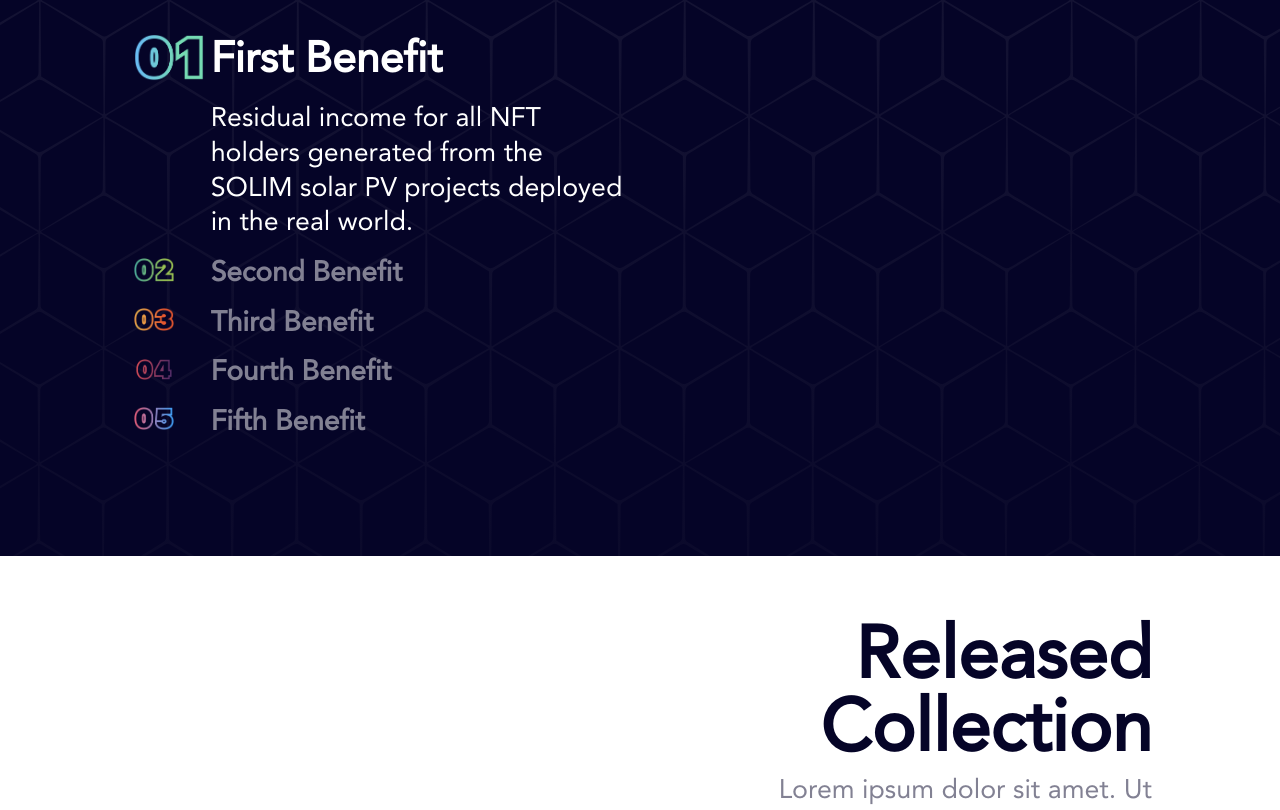
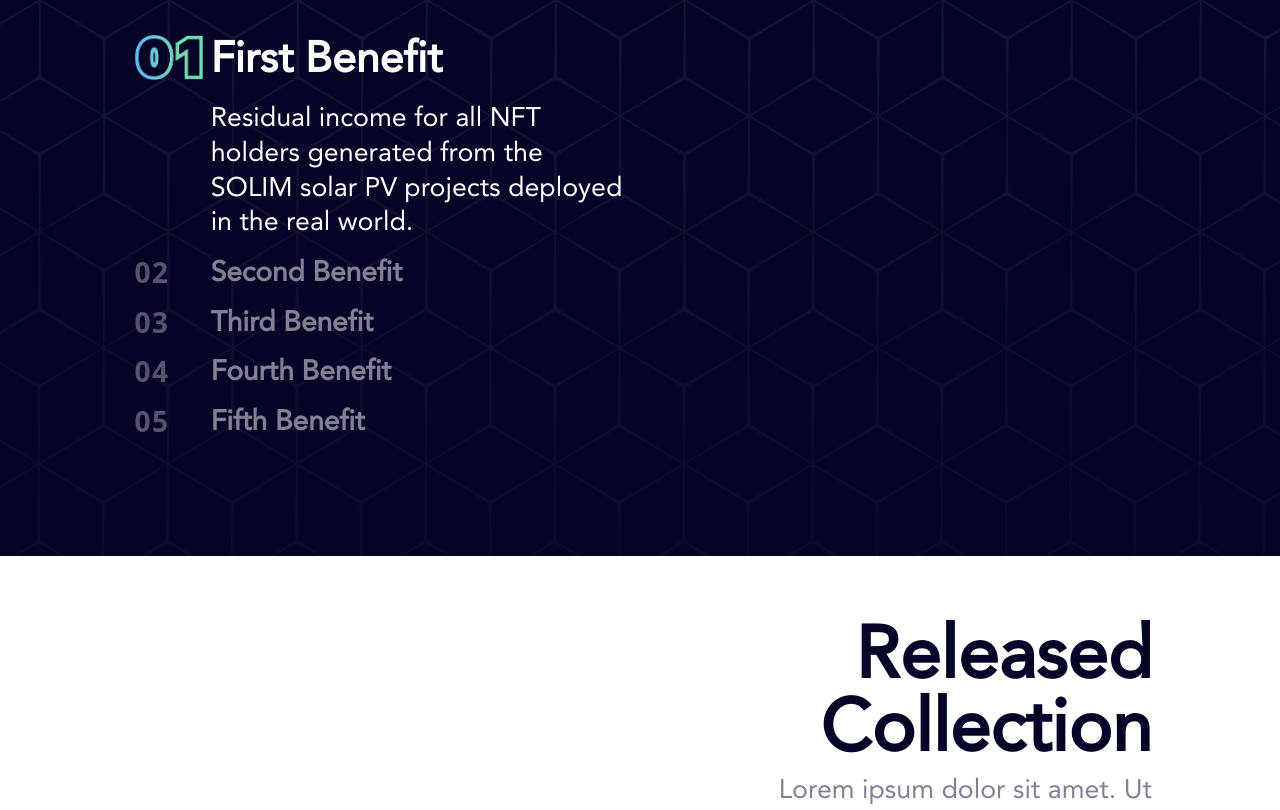
Before and after one commit to AETHER961/last-suninmotion-ui, a React (Create React App) app: page / in a window 1280 px wide. Shown: the part 2250-3060 px from the top of the page. Built offline with nearby package versions, Linux system fonts and the light colour scheme.

Commit message:
benifits section numbers pngs

```diff
--- a/src/components/Benefits.js
+++ b/src/components/Benefits.js
@@ -86,17 +86,13 @@ const Benefits = () => {
             </span>
             <div className="scrollabaleArea">
               <div className="benefitItem row p-0">
-                <p className={`col-2 `}>
-                  <img
-                    src={n01}
-                    alt="n01"
-                    className={`${
-                      scrollIndex === 0
-                        ? "benefitNbrImg"
-                        : "unFocusedBenefitNbrImg"
-                    }`}
-                  />
-                </p>
+                <div className={`col-2 `}>
+                  {scrollIndex === 0 ? (
+                    <img src={n01} alt="n01" className="benefitNbrImg" />
+                  ) : (
+                    <p className="unFocusedBenefitNbr">01</p>
+                  )}
+                </div>
                 <p
                   className={`col-10 p-0 ${
                     scrollIndex === 0 ? "benefitLabel" : "unFocusedBenefitLabel"
@@ -119,17 +115,13 @@ const Benefits = () => {
                 </div>
               </div>
               <div className={`benefitItem row p-0 `}>
-                <p className={`col-2  `}>
-                  <img
-                    src={n02}
-                    alt="n02"
-                    className={`${
-                      scrollIndex === 1
-                        ? "benefitNbrImg"
-                        : "unFocusedBenefitNbrImg"
-                    }`}
-                  />
-                </p>
+                <div className={`col-2 `}>
+                  {scrollIndex === 1 ? (
+                    <img src={n02} alt="n02" className="benefitNbrImg" />
+                  ) : (
+                    <p className="unFocusedBenefitNbr">02</p>
+                  )}
+                </div>
                 <p
                   className={`col-10 p-0 ${
                     scrollIndex === 1 ? "benefitLabel" : "unFocusedBenefitLabel"
@@ -154,17 +146,13 @@ const Benefits = () => {
                 </div>
               </div>
               <div className={`benefitItem row p-0  `}>
-                <p className={`col-2 `}>
-                  <img
-                    src={n03}
-                    alt="n03"
-                    className={`${
-                      scrollIndex === 2
-                        ? "benefitNbrImg"
-                        : "unFocusedBenefitNbrImg"
-                    }`}
-                  />
-                </p>
+                <div className={`col-2 `}>
+                  {scrollIndex === 2 ? (
+                    <img src={n03} alt="n03" className="benefitNbrImg" />
+                  ) : (
+                    <p className="unFocusedBenefitNbr">03</p>
+                  )}
+                </div>
                 <p
                   className={`col-10 p-0 ${
                     scrollIndex === 2 ? "benefitLabel" : "unFocusedBenefitLabel"
@@ -186,17 +174,13 @@ const Benefits = () => {
                 </div>
               </div>
               <div className={`benefitItem row p-0  `}>
-                <p className={`col-2`}>
-                  <img
-                    src={n04}
-                    alt="n04"
-                    className={`${
-                      scrollIndex === 3
-                        ? "benefitNbrImg"
-                        : "unFocusedBenefitNbrImg"
-                    }`}
-                  />
-                </p>
+                <div className={`col-2 `}>
+                  {scrollIndex === 3 ? (
+                    <img src={n04} alt="n04" className="benefitNbrImg" />
+                  ) : (
+                    <p className="unFocusedBenefitNbr">04</p>
+                  )}
+                </div>
                 <p
                   className={`col-10 p-0 ${
                     scrollIndex === 3 ? "benefitLabel" : "unFocusedBenefitLabel"
@@ -220,17 +204,13 @@ const Benefits = () => {
                 </div>
               </div>
               <div className={`benefitItem row p-0  `}>
-                <p className={`col-2 `}>
-                  <img
-                    src={n05}
-                    alt="n05"
-                    className={`${
-                      scrollIndex === 4
-                        ? "benefitNbrImg"
-                        : "unFocusedBenefitNbrImg"
-                    }`}
-                  />
-                </p>
+                <div className={`col-2 `}>
+                  {scrollIndex === 4 ? (
+                    <img src={n05} alt="n05" className="benefitNbrImg" />
+                  ) : (
+                    <p className="unFocusedBenefitNbr">05</p>
+                  )}
+                </div>
                 <p
                   className={`col-10 p-0 ${
                     scrollIndex === 4 ? "benefitLabel" : "unFocusedBenefitLabel"
--- a/src/index.css
+++ b/src/index.css
@@ -197,22 +197,8 @@ section {
   margin-top: 15%;
 }
 
-.benefitNbr {
-  font-size: clamp(25px, 30px + 1vw, 48px);
-  font-weight: 700;
-  background: -webkit-linear-gradient(#76dbb3, #69bcf1);
-  -webkit-text-fill-color: transparent;
-  -webkit-background-clip: text;
-  -moz-background-clip: text;
-  line-height: 1;
-}
-
 .benefitNbrImg {
   max-width: 70px;
-}
-
-.unFocusedBenefitNbrImg {
-  max-width: 40px;
 }
 
 .unFocusedBenefitNbr {
```
